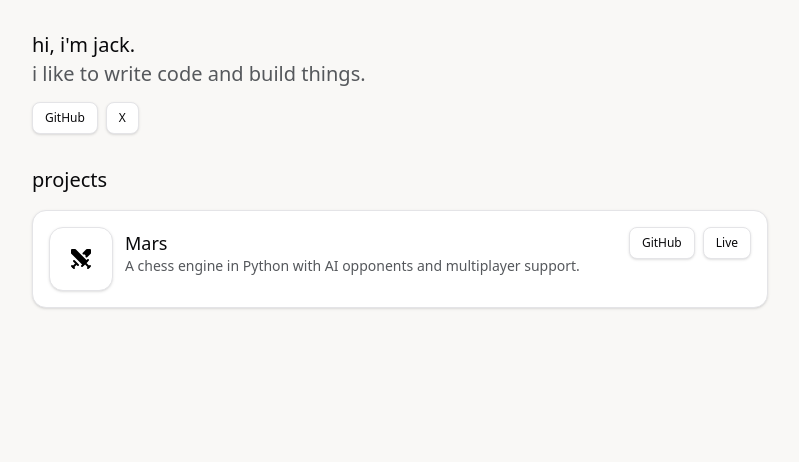
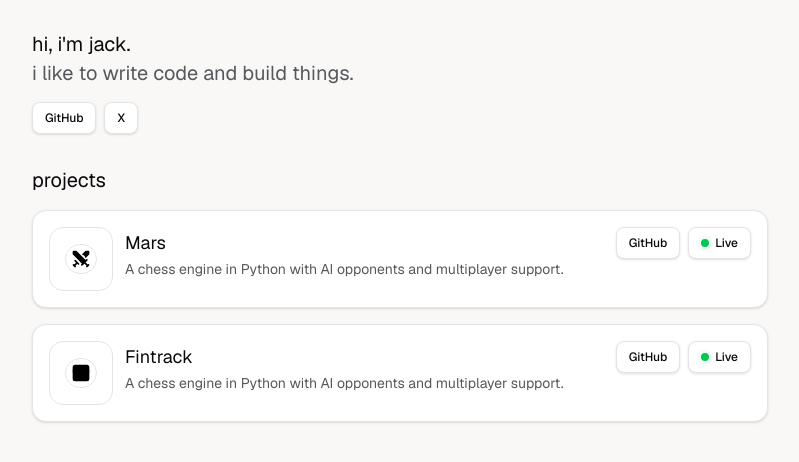
Before and after one commit to jackquinlan/jackquinlan.me, a Next.js app: page / in a window 1280 px wide. Shown: the top 462 px of the page, without its empty margins (240-1039 px from the left). Built offline with nearby package versions, Linux system fonts and the light colour scheme.

Commit message:
added canvas flickering effect on card hover

```diff
--- a/src/app/layout.tsx
+++ b/src/app/layout.tsx
@@ -1,7 +1,7 @@
 import type React from "react";
 import type { Metadata } from "next";
 
-import { GeistMono } from "geist/font/mono";
+import { GeistSans } from "geist/font/sans";
 import "@/globals.css";
 
 export const metadata: Metadata = {
@@ -18,7 +18,7 @@ export default function RootLayout({
       <head>
         <link rel="icon" href="/favicon.ico" sizes="any" />
       </head>
-      <body className={`${GeistMono.variable}`}>
+      <body className={GeistSans.className}>
         {children}
       </body>
     </html>
--- a/src/components/canvas-flickering-grid.tsx
+++ b/src/components/canvas-flickering-grid.tsx
@@ -6,17 +6,13 @@ import { Canvas, useFrame, useThree } from "@react-three/fiber";
 import { cn } from "@/lib/utils";
 
 export const CanvasRevealEffect = ({
-  animationSpeed = 0.4,
+  animationSpeed = .5,
   opacities = [0.3, 0.3, 0.3, 0.5, 0.5, 0.5, 0.8, 0.8, 0.8, 1],
   colors = [[0, 255, 255]],
   containerClassName,
-  dotSize,
-  showGradient = true,
+  dotSize = 3.25,
+  showGradient = false,
 }: {
-  /**
-   * 0.1 - slower
-   * 1.0 - faster
-   */
   animationSpeed?: number;
   opacities?: number[];
   colors?: number[][];
@@ -28,11 +24,11 @@ export const CanvasRevealEffect = ({
     <div className={cn("h-full relative bg-white w-full", containerClassName)}>
       <div className="h-full w-full">
         <DotMatrix
-          colors={colors ?? [[0, 255, 255]]}
-          dotSize={dotSize ?? 3}
+          dotSize={dotSize}
           opacities={
-            opacities ?? [0.3, 0.3, 0.3, 0.5, 0.5, 0.5, 0.8, 0.8, 0.8, 1]
+            opacities
           }
+          colors={colors}
           shader={`
               float animation_speed_factor = ${animationSpeed.toFixed(1)};
               float intro_offset = distance(u_resolution / 2.0 / u_total_size, st2) * 0.01 + (random(st2) * 0.15);
@@ -43,7 +39,7 @@ export const CanvasRevealEffect = ({
         />
       </div>
       {showGradient && (
-        <div className="absolute inset-0 bg-gradient-to-t from-gray-950 to-[84%]" />
+        <div className="absolute inset-0 bg-gradient-to-t from-zinc-950 to-[84%]" />
       )}
     </div>
   );
@@ -292,7 +288,7 @@ const ShaderMaterial = ({
 
 const Shader: React.FC<ShaderProps> = ({ source, uniforms, maxFps = 60 }) => {
   return (
-    <Canvas className="absolute inset-0  h-full w-full">
+    <Canvas className="absolute h-full w-full right-[0.5px] bottom-[0.3px]">
       <ShaderMaterial source={source} uniforms={uniforms} maxFps={maxFps} />
     </Canvas>
   );
--- a/src/components/project-cards.tsx
+++ b/src/components/project-cards.tsx
@@ -1,18 +1,28 @@
 "use client";
 
 import * as React from "react";
-import { Swords } from "lucide-react";
+import { Swords, WalletCards } from "lucide-react";
 import { Button } from "@/components/ui/button";
 import { Card, CardContent } from "@/components/ui/card";
 import Link from "next/link";
+import { CanvasRevealEffect } from "@/components/canvas-flickering-grid";
 
 const PROJECTS: ProjectCardProps[] = [
   {
     title: "Mars",
     description: "A chess engine in Python with AI opponents and multiplayer support.",
-    icon: <Swords className="text-black fill-black" size={24} />,
+    icon: <Swords className="text-black fill-black" size={20} />,
     githubLink: "https://www.github.com/jackquinlan/mars",
     productionLink: "https://chess.jackquinlan.me",
+    colorList: [[220, 38, 38], [248, 113, 113]],
+  },
+  {
+    title: "Fintrack",
+    description: "A chess engine in Python with AI opponents and multiplayer support.",
+    icon: <WalletCards className="text-black fill-black" size={20} />,
+    githubLink: "https://www.github.com/jackquinlan/mars",
+    productionLink: "https://chess.jackquinlan.me",
+    colorList: [[22, 163, 74], [74, 222, 128]],
   },
 ];
 
@@ -20,7 +30,8 @@ interface ProjectCardProps {
   title: string;
   description?: string;
   icon?: React.ReactNode;
-  githubLink?: string;
+  colorList?: number[][];
+  githubLink: string;
   productionLink?: string;
 }
 
@@ -40,38 +51,56 @@ function ProjectCard({
   icon,
   githubLink,
   productionLink,
+  colorList,
 }: ProjectCardProps) {
   const [isHovered, setIsHovered] = React.useState(false);
   return (
     <Card
-      className="overflow-hidden"
-      onMouseEnter={() => {
-        setIsHovered(true);
-      }}
+      className="relative overflow-hidden"
+      onMouseEnter={() => setIsHovered(true)}
       onMouseLeave={() => setIsHovered(false)}
     >
       <CardContent>
         <div className="flex items-start gap-3">
-          <Card className="w-16 h-16 items-center justify-center">
+          <Card className="relative w-16 h-16 flex items-center justify-center overflow-hidden shadow-none">
+            {isHovered && (
+              <div className="absolute inset-0 rounded-md overflow-hidden">
+                <CanvasRevealEffect
+                  animationSpeed={4}
+                  colors={colorList}
+                  containerClassName="bg-white"
+                />
+              </div>
+            )}
+            <div className="relative z-10 flex items-center justify-center w-8 h-8 bg-white rounded-full border">
               {icon}
+            </div>
           </Card>
           <div className="flex-1">
             <div className="flex items-center justify-between">
-                <h3 className="text-lg font-medium">{title}</h3>
+              <h3 className="text-lg">{title}</h3>
               <div className="flex gap-2">
-                  {githubLink && (
                 <Button size="sm" variant="outline" asChild>
                   <Link href={githubLink} target="_blank">
                     GitHub
                   </Link>
                 </Button>
+                {productionLink && (
+                  <Button size="sm" variant="outline" asChild>
+                    <Link href={productionLink} target="_blank">
+                      <span className="relative flex h-2 w-2 mr-1.5">
+                        <span className="animate-ping absolute inline-flex h-full w-full rounded-full bg-green-500 opacity-75"></span>
+                        <span className="relative inline-flex rounded-full h-2 w-2 bg-green-500"></span>
+                      </span>
+                      Live
+                    </Link>
+                  </Button>
                 )}
-                  <Button size="sm" variant="outline" disabled={!productionLink} asChild>
-                    <Link href={productionLink ?? ""} target="_blank">Live</Link>
-                  </Button>
               </div>
             </div>
-              <p className="text-sm text-[#55585C] leading-none">{description}</p>
+            <p className="text-sm text-[#55585C]">
+              {description}
+            </p>
           </div>
         </div>
       </CardContent>
```
Lines whose indentation alone changed are shown as unchanged.
